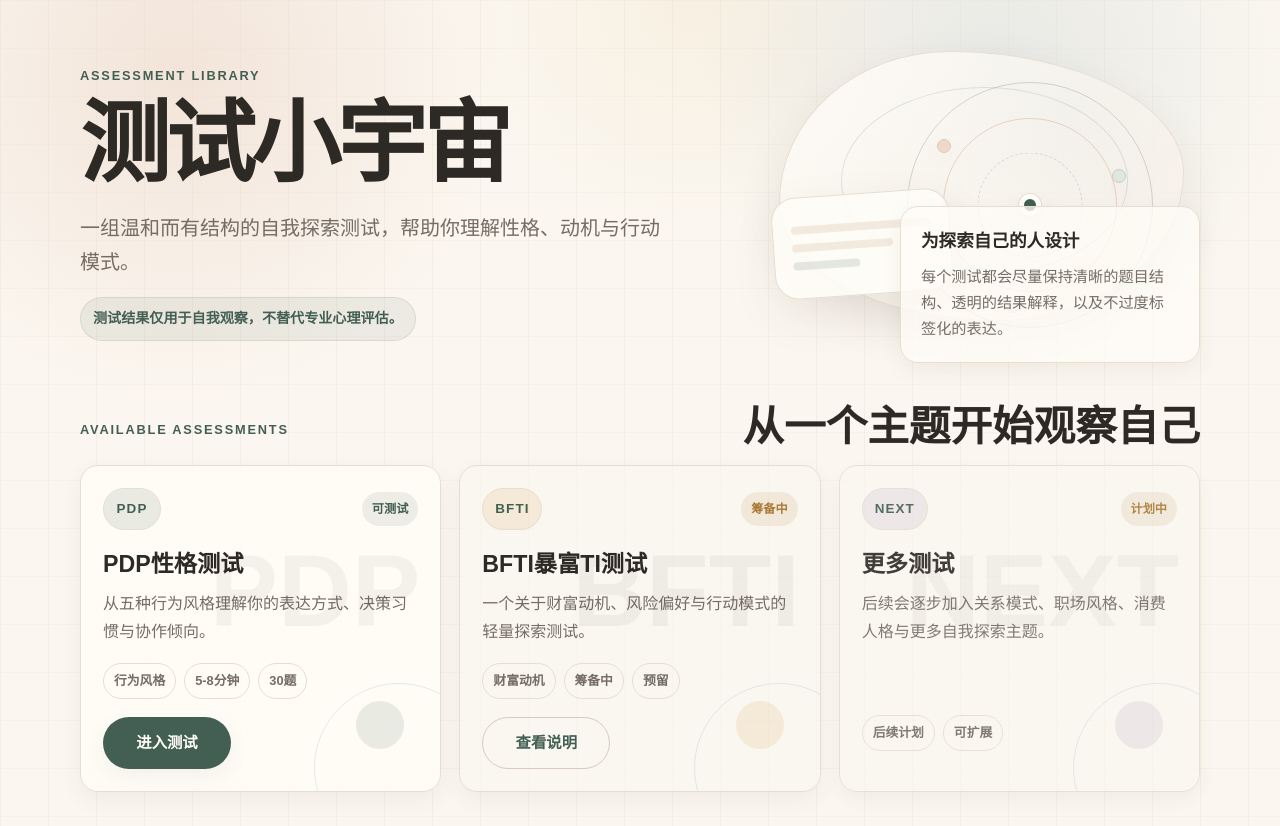
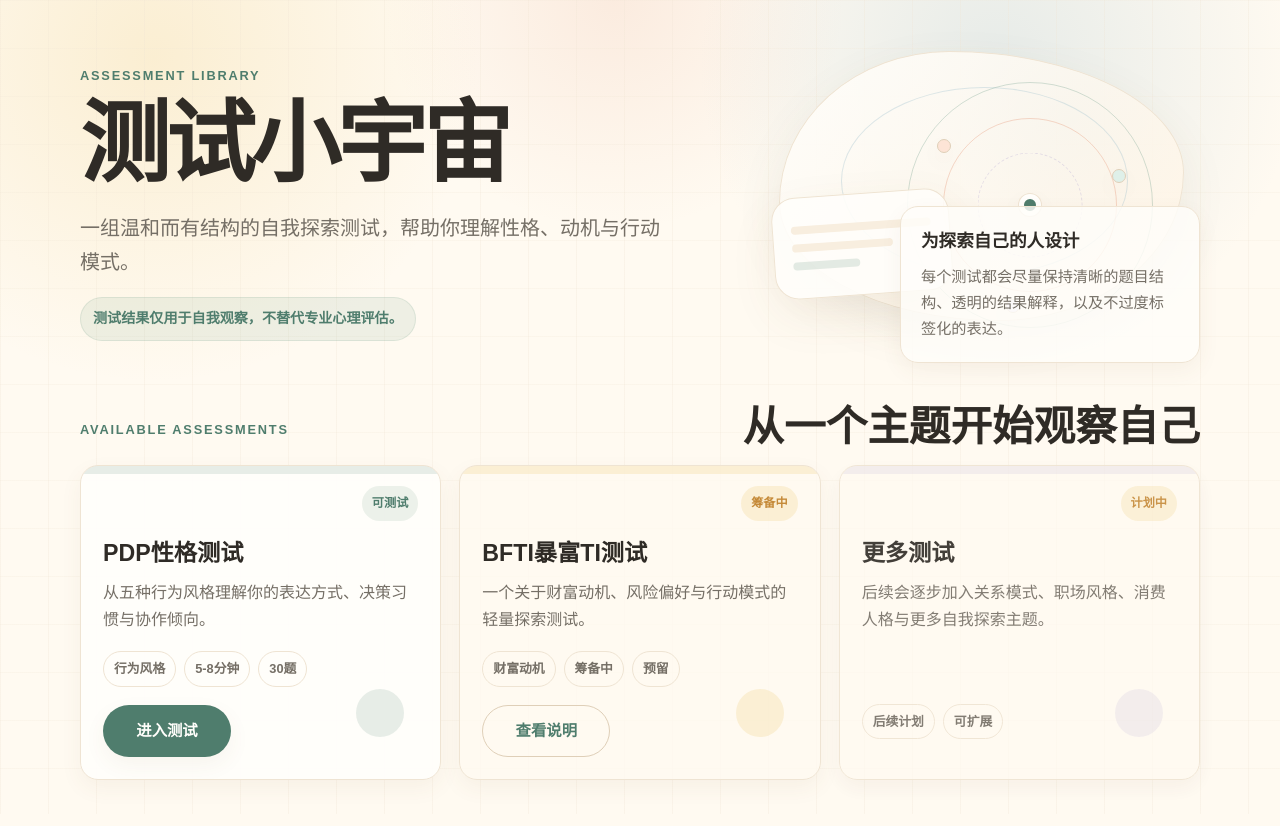
Before and after one commit to MartinaECC/martinaecc.github.io, a React (Vite) app: page / in a window 1280 px wide. Built offline with nearby package versions, Linux system fonts and the light colour scheme.

Commit message:
Brighten homepage card design

```diff
--- a/src/components/TestCard.jsx
+++ b/src/components/TestCard.jsx
@@ -13,9 +13,7 @@ export default function TestCard({ test }) {
 
     return (
         <article className={`test-card ${test.cardClass || ""} ${isComingSoon ? "coming-soon" : ""}`}>
-            <span className="card-watermark">{test.icon}</span>
             <div className="card-topline">
-                <span className="test-icon">{test.icon}</span>
                 <span className={`status-pill ${statusClass}`}>{statusLabel[test.status]}</span>
             </div>
             <h2>{test.title}</h2>
--- a/src/pages/ComingSoonPage.jsx
+++ b/src/pages/ComingSoonPage.jsx
@@ -10,7 +10,7 @@ export default function ComingSoonPage({ test }) {
                 <p className="lead">BFTI 正在设计中。它会从财富动机、风险感受、行动节奏和资源整合方式出发，帮助你观察自己的财富相关行为模式。</p>
 
                 <div className="teaser-panel">
-                    <span className="test-icon">{test?.icon || "NEXT"}</span>
+                    <span className="status-pill soon">筹备中</span>
                     <h2>正在筹备题库与结果模型</h2>
                     <p>这个位置已经预留好，后续会补充 BFTI 的题库、计分规则和结果画像，再开放正式测试。</p>
                 </div>
--- a/src/styles.css
+++ b/src/styles.css
@@ -3,26 +3,26 @@
 }
 
 :root {
-    --bg: #fbf7f0;
-    --surface: #fffdf8;
-    --surface-muted: #f3eadf;
-    --text: #2d2925;
-    --muted: #756d64;
-    --subtle: #9a9085;
-    --line: #e7ded2;
-    --line-strong: #d8cbbd;
-    --primary: #657f72;
-    --primary-dark: #435f53;
-    --accent: #c17755;
-    --accent-soft: #efd8c8;
-    --gold: #d7ad61;
-    --blue: #7190a0;
-    --lavender: #8d829d;
-    --rose: #ca8b76;
-    --success: #6f8372;
-    --warning: #a97a35;
-    --shadow-soft: 0 18px 48px rgba(64, 48, 33, 0.08);
-    --shadow-small: 0 8px 22px rgba(64, 48, 33, 0.06);
+    --bg: #fffaf1;
+    --surface: #fffefb;
+    --surface-muted: #f8eedf;
+    --text: #2f2b26;
+    --muted: #756f66;
+    --subtle: #a09587;
+    --line: #efe4d3;
+    --line-strong: #dfcfb8;
+    --primary: #78a18f;
+    --primary-dark: #4f7d6d;
+    --accent: #e39272;
+    --accent-soft: #fde4d6;
+    --gold: #edc86f;
+    --blue: #8fb6c8;
+    --lavender: #b5a9d4;
+    --rose: #efaa9a;
+    --success: #7fa690;
+    --warning: #c58a38;
+    --shadow-soft: 0 18px 48px rgba(120, 92, 52, 0.08);
+    --shadow-small: 0 8px 22px rgba(120, 92, 52, 0.06);
     --radius-lg: 28px;
     --radius-md: 18px;
     --radius-sm: 12px;
@@ -44,11 +44,11 @@ body {
     min-height: 100vh;
     color: var(--text);
     background:
-        linear-gradient(90deg, rgba(231, 222, 210, 0.34) 1px, transparent 1px),
-        linear-gradient(180deg, rgba(231, 222, 210, 0.24) 1px, transparent 1px),
-        radial-gradient(circle at 14% 9%, rgba(193, 119, 85, 0.15), transparent 25%),
-        radial-gradient(circle at 78% 8%, rgba(113, 144, 160, 0.14), transparent 24%),
-        radial-gradient(circle at 54% 0%, rgba(215, 173, 97, 0.10), transparent 22%),
+        linear-gradient(90deg, rgba(239, 228, 211, 0.28) 1px, transparent 1px),
+        linear-gradient(180deg, rgba(239, 228, 211, 0.22) 1px, transparent 1px),
+        radial-gradient(circle at 12% 7%, rgba(237, 200, 111, 0.24), transparent 24%),
+        radial-gradient(circle at 78% 8%, rgba(143, 182, 200, 0.22), transparent 24%),
+        radial-gradient(circle at 48% 0%, rgba(227, 146, 114, 0.14), transparent 22%),
         var(--bg);
     background-size: 48px 48px, 48px 48px, auto, auto, auto;
     font-family: var(--font-sans);
@@ -80,7 +80,7 @@ label {
     display: none;
     min-height: calc(100vh - 96px);
     padding: clamp(28px, 5vw, 56px);
-    background: rgba(255, 253, 248, 0.92);
+    background: rgba(255, 254, 251, 0.94);
     border: 1px solid var(--line);
     border-radius: var(--radius-lg);
     box-shadow: var(--shadow-soft);
@@ -148,8 +148,8 @@ p {
     margin: 0;
     padding: 9px 12px;
     color: var(--primary-dark);
-    background: rgba(111, 131, 114, 0.10);
-    border: 1px solid rgba(111, 131, 114, 0.16);
+    background: rgba(127, 166, 144, 0.13);
+    border: 1px solid rgba(127, 166, 144, 0.18);
     border-radius: 999px;
     font-size: 0.88rem;
     font-weight: 700;
@@ -195,9 +195,9 @@ p {
     position: absolute;
     inset: 18px 16px 52px 24px;
     background:
-        linear-gradient(135deg, rgba(255, 253, 248, 0.84), rgba(244, 238, 230, 0.78)),
-        radial-gradient(circle at 72% 24%, rgba(113, 144, 160, 0.16), transparent 34%),
-        radial-gradient(circle at 28% 74%, rgba(215, 173, 97, 0.16), transparent 30%);
+        linear-gradient(135deg, rgba(255, 254, 251, 0.90), rgba(255, 243, 226, 0.78)),
+        radial-gradient(circle at 72% 24%, rgba(143, 182, 200, 0.20), transparent 34%),
+        radial-gradient(circle at 28% 74%, rgba(237, 200, 111, 0.22), transparent 30%);
     border: 1px solid var(--line);
     border-radius: 42% 58% 46% 54% / 56% 45% 55% 44%;
     box-shadow: var(--shadow-soft);
@@ -208,7 +208,7 @@ p {
     content: "";
     position: absolute;
     inset: 54px 72px 98px 86px;
-    border: 1px solid rgba(113, 144, 160, 0.22);
+    border: 1px solid rgba(143, 182, 200, 0.30);
     border-radius: 50%;
     z-index: -1;
 }
@@ -224,7 +224,7 @@ p {
 .orbit {
     position: absolute;
     inset: 50%;
-    border: 1px solid rgba(101, 127, 114, 0.28);
+    border: 1px solid rgba(120, 161, 143, 0.32);
     border-radius: 50%;
     transform: translate(-50%, -50%);
 }
@@ -237,14 +237,14 @@ p {
 .orbit-two {
     width: 58%;
     height: 58%;
-    border-color: rgba(193, 119, 85, 0.28);
+    border-color: rgba(227, 146, 114, 0.34);
 }
 
 .orbit-three {
     width: 35%;
     height: 35%;
     border-style: dashed;
-    border-color: rgba(141, 130, 157, 0.28);
+    border-color: rgba(181, 169, 212, 0.34);
 }
 
 .core-dot {
@@ -279,13 +279,13 @@ p {
 .signal-b {
     right: 18%;
     top: 38%;
-    background: #dce8e0;
+    background: #dff0e9;
 }
 
 .signal-c {
     left: 42%;
     bottom: 14%;
-    background: #e7e0ee;
+    background: #eee9fb;
 }
 
 .reflection-card {
@@ -294,7 +294,7 @@ p {
     bottom: 78px;
     width: 178px;
     padding: 18px;
-    background: rgba(255, 253, 248, 0.88);
+    background: rgba(255, 254, 251, 0.90);
     border: 1px solid var(--line);
     border-radius: 24px;
     box-shadow: var(--shadow-soft);
@@ -319,7 +319,7 @@ p {
 
 .reflection-line.short {
     width: 48%;
-    background: rgba(111, 131, 114, 0.18);
+    background: rgba(127, 166, 144, 0.22);
 }
 
 .hero-aside {
@@ -328,7 +328,7 @@ p {
     bottom: 10px;
     width: min(300px, 82%);
     padding: 20px;
-    background: rgba(255, 253, 248, 0.78);
+    background: rgba(255, 254, 251, 0.82);
     border: 1px solid var(--line);
     border-radius: var(--radius-md);
     box-shadow: var(--shadow-small);
@@ -374,8 +374,8 @@ p {
     min-height: 284px;
     display: flex;
     flex-direction: column;
-    padding: 22px;
-    background: rgba(255, 253, 248, 0.90);
+    padding: 20px 22px 22px;
+    background: rgba(255, 254, 251, 0.94);
     border: 1px solid var(--line);
     border-radius: var(--radius-md);
     box-shadow: var(--shadow-small);
@@ -386,12 +386,15 @@ p {
 .test-card::before {
     content: "";
     position: absolute;
-    right: -44px;
-    bottom: -62px;
-    width: 168px;
-    height: 168px;
-    border: 1px solid rgba(113, 144, 160, 0.18);
-    border-radius: 50%;
+    top: 0;
+    left: 0;
+    right: 0;
+    bottom: auto;
+    width: auto;
+    height: 8px;
+    background: linear-gradient(90deg, rgba(120, 161, 143, 0.50), rgba(237, 200, 111, 0.32));
+    border: 0;
+    border-radius: var(--radius-md) var(--radius-md) 0 0;
 }
 
 .test-card::after {
@@ -401,20 +404,8 @@ p {
     bottom: 42px;
     width: 48px;
     height: 48px;
-    background: rgba(215, 173, 97, 0.14);
+    background: rgba(237, 200, 111, 0.16);
     border-radius: 50%;
-}
-
-.card-watermark {
-    position: absolute;
-    right: 20px;
-    top: 74px;
-    color: rgba(47, 42, 37, 0.055);
-    font-family: var(--font-serif);
-    font-size: clamp(4.2rem, 8vw, 6.8rem);
-    font-weight: 700;
-    line-height: 1;
-    pointer-events: none;
 }
 
 .test-card:hover {
@@ -426,24 +417,9 @@ p {
 .card-topline {
     display: flex;
     align-items: center;
-    justify-content: space-between;
+    justify-content: flex-end;
     gap: 12px;
-    margin-bottom: 20px;
-}
-
-.test-icon {
-    display: inline-grid;
-    place-items: center;
-    min-width: 58px;
-    height: 42px;
-    padding: 0 12px;
-    color: var(--primary-dark);
-    background: linear-gradient(135deg, var(--surface-muted), rgba(215, 173, 97, 0.16));
-    border: 1px solid var(--line);
-    border-radius: 999px;
-    font-size: 0.84rem;
-    font-weight: 900;
-    letter-spacing: 0.08em;
+    margin-bottom: 18px;
 }
 
 .status-pill {
@@ -455,12 +431,12 @@ p {
 
 .status-pill.live {
     color: var(--primary-dark);
-    background: rgba(111, 131, 114, 0.12);
+    background: rgba(127, 166, 144, 0.15);
 }
 
 .status-pill.soon {
     color: var(--warning);
-    background: rgba(169, 122, 53, 0.12);
+    background: rgba(237, 200, 111, 0.22);
 }
 
 .test-card h2 {
@@ -483,19 +459,19 @@ p {
     margin-bottom: 18px;
 }
 
-.pdp-card .test-icon,
+.pdp-card::before,
 .pdp-card::after {
-    background: rgba(101, 127, 114, 0.14);
+    background: rgba(120, 161, 143, 0.18);
 }
 
-.bfti-card .test-icon,
+.bfti-card::before,
 .bfti-card::after {
-    background: rgba(215, 173, 97, 0.18);
+    background: rgba(237, 200, 111, 0.22);
 }
 
-.placeholder-card .test-icon,
+.placeholder-card::before,
 .placeholder-card::after {
-    background: rgba(141, 130, 157, 0.14);
+    background: rgba(181, 169, 212, 0.18);
 }
 
 .tag-row span {
@@ -516,7 +492,7 @@ p {
 
 .coming-soon,
 .placeholder-card {
-    background: rgba(250, 247, 242, 0.72);
+    background: rgba(255, 250, 241, 0.78);
 }
 
 .placeholder-card {
@@ -620,7 +596,7 @@ p {
 }
 
 .primary-btn {
-    color: #fffdf8;
+    color: #fffefb;
     background: var(--primary-dark);
     box-shadow: var(--shadow-small);
 }
```
